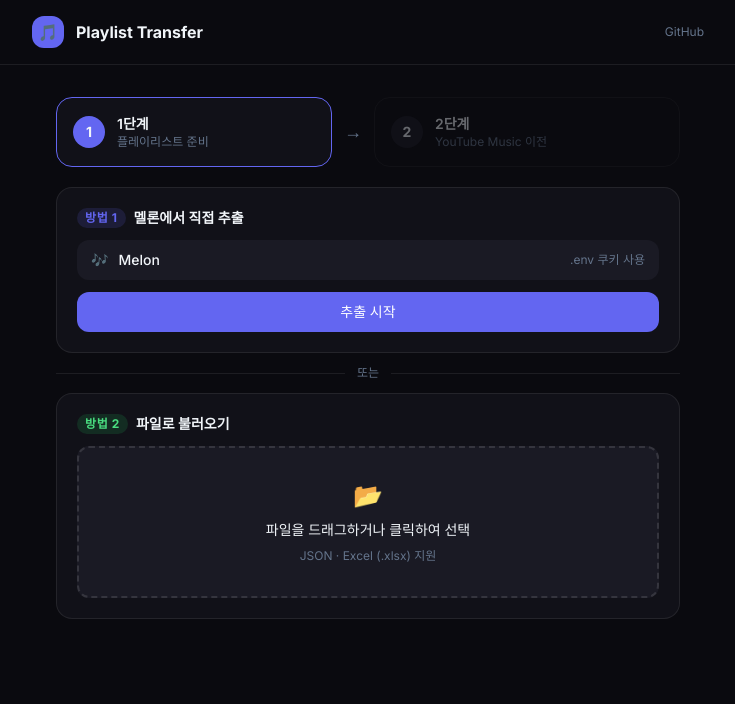
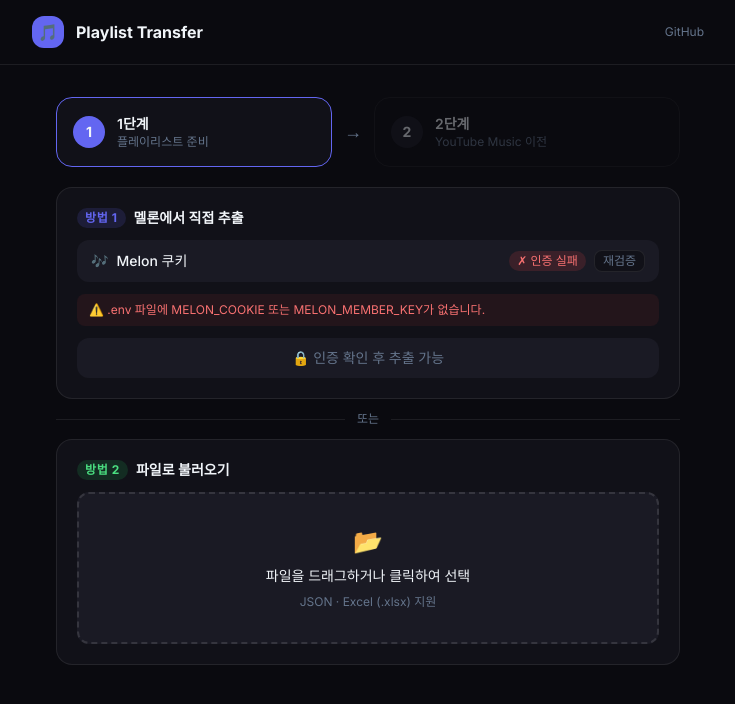
Before and after one commit to youngjung33/playlist_crud, a Next.js app: page / in a window 1280 px wide. Shown: the top 704 px of the page, without its empty margins (272-1007 px from the left). Built offline with nearby package versions, Linux system fonts and the light colour scheme.

Commit message:
데이터 검증 추가

```diff
--- /dev/null
+++ b/src/app/api/validate/route.ts
@@ -0,0 +1,66 @@
+import { NextResponse } from 'next/server';
+
+const MELON_HEADERS = {
+  'User-Agent':
+    'Mozilla/5.0 (Windows NT 10.0; Win64; x64) AppleWebKit/537.36 (KHTML, like Gecko) Chrome/121.0.0.0 Safari/537.36',
+  Referer: 'https://www.melon.com/',
+  Accept: 'text/html,application/xhtml+xml,application/xml;q=0.9,*/*;q=0.8',
+  'Accept-Language': 'ko-KR,ko;q=0.9',
+};
+
+export async function GET() {
+  const cookie = process.env.MELON_COOKIE;
+  const memberKey = process.env.MELON_MEMBER_KEY;
+
+  // 1) env 값 존재 여부
+  if (!cookie || !memberKey) {
+    return NextResponse.json({
+      ok: false,
+      reason: '.env 파일에 MELON_COOKIE 또는 MELON_MEMBER_KEY가 없습니다.',
+    });
+  }
+
+  // 2) 실제 멜론 요청으로 쿠키 유효 여부 확인
+  try {
+    const url = new URL(
+      'https://www.melon.com/mymusic/playlist/mymusicplaylist_listAjax.htm'
+    );
+    url.searchParams.set('memberKey', memberKey);
+    url.searchParams.set('startIndex', '1');
+    url.searchParams.set('pageSize', '1');
+
+    const res = await fetch(url.toString(), {
+      headers: { ...MELON_HEADERS, Cookie: cookie },
+    });
+
+    if (!res.ok) {
+      return NextResponse.json({
+        ok: false,
+        reason: `멜론 서버 오류: HTTP ${res.status}`,
+      });
+    }
+
+    const html = await res.text();
+
+    // 로그인 리다이렉트 패턴 감지 (미인증 시 짧은 JS 리다이렉트 반환)
+    const isLoginRedirect =
+      html.includes('PCGLOBAL/login') ||
+      html.includes('mem/login') ||
+      html.includes('member/login') ||
+      (html.includes('location.href') && html.length < 800);
+
+    if (isLoginRedirect) {
+      return NextResponse.json({
+        ok: false,
+        reason: '쿠키가 만료되었습니다. 멜론에서 새 쿠키를 복사해 .env를 업데이트하세요.',
+      });
+    }
+
+    return NextResponse.json({ ok: true });
+  } catch (e) {
+    return NextResponse.json({
+      ok: false,
+      reason: e instanceof Error ? e.message : '멜론 연결 중 오류가 발생했습니다.',
+    });
+  }
+}
--- a/src/app/page.tsx
+++ b/src/app/page.tsx
@@ -9,6 +9,7 @@
 }
 
 type AsyncState = 'idle' | 'loading' | 'done' | 'error';
+type ValidateState = 'idle' | 'loading' | 'valid' | 'invalid';
 
 export default function Home() {
   const [step, setStep] = useState<1 | 2>(1);
@@ -17,6 +18,10 @@
   const [playlists, setPlaylists] = useState<PlaylistSummary[]>([]);
   const [resultCount, setResultCount] = useState(0);
   const [resultTotal, setResultTotal] = useState(0);
+
+  // Step 1 — 멜론 쿠키 검증
+  const [validateState, setValidateState] = useState<ValidateState>('idle');
+  const [validateMessage, setValidateMessage] = useState('');
 
   // Step 1 — 멜론 추출
   const [fetchState, setFetchState] = useState<AsyncState>('idle');
@@ -35,7 +40,26 @@
 
   const isStep1Done = fetchState === 'done' || uploadState === 'done';
 
-  // 기존 playlists.json 자동 로드
+  // ── 멜론 쿠키 검증 ─────────────────────────────────────────────
+  const validate = useCallback(async () => {
+    setValidateState('loading');
+    setValidateMessage('');
+    try {
+      const res = await fetch('/api/validate');
+      const data = await res.json();
+      if (data.ok) {
+        setValidateState('valid');
+      } else {
+        setValidateState('invalid');
+        setValidateMessage(data.reason ?? '인증 실패');
+      }
+    } catch {
+      setValidateState('invalid');
+      setValidateMessage('검증 요청 중 오류가 발생했습니다.');
+    }
+  }, []);
+
+  // 기존 playlists.json 자동 로드 + 쿠키 검증 동시 실행
   const loadExisting = useCallback(async () => {
     try {
       const res = await fetch('/api/playlists');
@@ -49,7 +73,10 @@
     } catch { /* 파일 없으면 무시 */ }
   }, []);
 
-  useEffect(() => { loadExisting(); }, [loadExisting]);
+  useEffect(() => {
+    loadExisting();
+    validate(); // 페이지 로드 시 자동 검증
+  }, [loadExisting, validate]);
 
   // ── 공통: 결과 적용 ────────────────────────────────────────────
   function applyResult(data: { playlists: PlaylistSummary[]; count: number; totalTracks: number }) {
@@ -213,17 +240,70 @@
                   style={{ background: 'rgba(99,102,241,0.15)', color: 'var(--color-accent)' }}>방법 1</span>
                 <span className="text-sm font-semibold">멜론에서 직접 추출</span>
               </div>
-              <div className="flex items-center gap-2.5 px-3.5 py-2.5 rounded-xl text-sm"
+
+              {/* 인증 상태 */}
+              <div className="flex items-center justify-between px-3.5 py-2.5 rounded-xl text-sm"
                 style={{ background: 'var(--color-surface-2)' }}>
-                <span>🎶</span><span className="font-medium">Melon</span>
-                <span className="ml-auto text-xs" style={{ color: 'var(--color-text-muted)' }}>.env 쿠키 사용</span>
+                <div className="flex items-center gap-2">
+                  <span>🎶</span>
+                  <span className="font-medium">Melon 쿠키</span>
+                </div>
+                <div className="flex items-center gap-2">
+                  {validateState === 'loading' && (
+                    <span className="flex items-center gap-1.5 text-xs" style={{ color: 'var(--color-text-muted)' }}>
+                      <span className="w-3 h-3 rounded-full border-2 border-t-transparent animate-spin inline-block"
+                        style={{ borderColor: 'currentColor', borderTopColor: 'transparent' }} />
+                      검증 중...
+                    </span>
+                  )}
+                  {validateState === 'valid' && (
+                    <span className="text-xs px-2 py-0.5 rounded-full font-medium"
+                      style={{ background: 'rgba(34,197,94,0.15)', color: '#4ade80' }}>
+                      ✓ 인증됨
+                    </span>
+                  )}
+                  {validateState === 'invalid' && (
+                    <span className="text-xs px-2 py-0.5 rounded-full font-medium"
+                      style={{ background: 'rgba(239,68,68,0.15)', color: '#f87171' }}>
+                      ✗ 인증 실패
+                    </span>
+                  )}
+                  {validateState === 'idle' && (
+                    <span className="text-xs" style={{ color: 'var(--color-text-muted)' }}>미확인</span>
+                  )}
+                  <button
+                    onClick={validate}
+                    disabled={validateState === 'loading'}
+                    className="text-xs px-2 py-0.5 rounded-lg transition-colors"
+                    style={{
+                      background: 'var(--color-surface)',
+                      color: 'var(--color-text-muted)',
+                      border: '1px solid var(--color-border)',
+                      cursor: validateState === 'loading' ? 'not-allowed' : 'pointer',
+                    }}>
+                    재검증
+                  </button>
+                </div>
               </div>
-              <button onClick={handleFetch} disabled={fetchState === 'loading'}
+
+              {/* 인증 실패 메시지 */}
+              {validateState === 'invalid' && validateMessage && (
+                <p className="text-xs px-3 py-2 rounded-lg" style={{ background: 'rgba(239,68,68,0.08)', color: '#f87171' }}>
+                  ⚠️ {validateMessage}
+                </p>
+              )}
+
+              {/* 추출 버튼 — 인증 완료 시에만 활성화 */}
+              <button
+                onClick={handleFetch}
+                disabled={fetchState === 'loading' || validateState !== 'valid'}
                 className="w-full py-2.5 rounded-xl font-medium text-sm transition-all"
                 style={{
-                  background: fetchState === 'loading' ? 'var(--color-surface-2)' : 'var(--color-accent)',
-                  color: fetchState === 'loading' ? 'var(--color-text-muted)' : 'white',
-                  cursor: fetchState === 'loading' ? 'not-allowed' : 'pointer',
+                  background: fetchState === 'loading' || validateState !== 'valid'
+                    ? 'var(--color-surface-2)' : 'var(--color-accent)',
+                  color: fetchState === 'loading' || validateState !== 'valid'
+                    ? 'var(--color-text-muted)' : 'white',
+                  cursor: fetchState === 'loading' || validateState !== 'valid' ? 'not-allowed' : 'pointer',
                 }}>
                 {fetchState === 'loading'
                   ? <span className="flex items-center justify-center gap-2">
@@ -231,7 +311,9 @@
                         style={{ borderColor: 'currentColor', borderTopColor: 'transparent' }} />
                       추출 중... (수 분 소요될 수 있습니다)
                     </span>
-                  : fetchState === 'done' ? '다시 추출하기' : '추출 시작'}
+                  : validateState !== 'valid'
+                    ? '🔒 인증 확인 후 추출 가능'
+                    : fetchState === 'done' ? '다시 추출하기' : '추출 시작'}
               </button>
               {fetchState === 'error' && (
                 <p className="text-xs px-3 py-2 rounded-lg" style={{ background: 'rgba(239,68,68,0.1)', color: '#f87171' }}>
```
